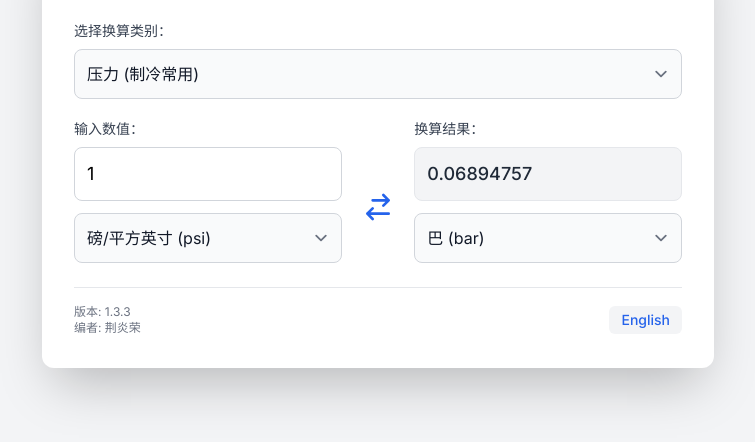
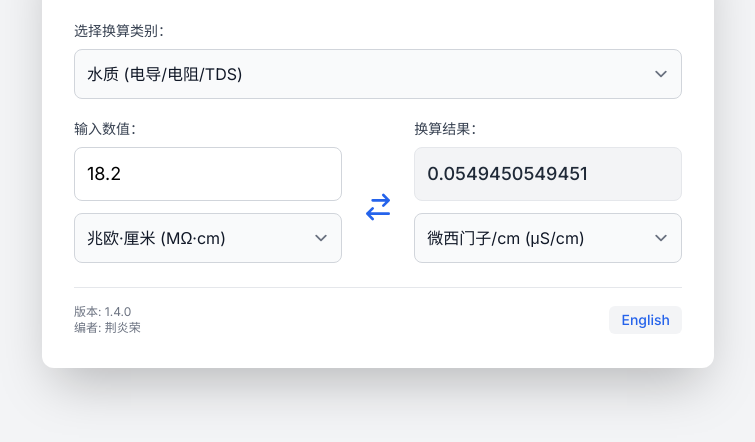
Before and after one commit to jingyanrong548-del/Engineering-Unit-Converter-V1.3.3, a plain HTML site: page index.html in a window 1280 px wide. Shown: the part 252-694 px from the top of the page, without its empty margins (262-1017 px from the left). Drawn offline with nearby package versions, Linux system fonts and the light colour scheme.

Commit message:
增加纯水

```diff
--- a/index.html
+++ b/index.html
@@ -94,7 +94,7 @@
         <div class="mt-6 pt-4 border-t border-gray-200 flex justify-between items-center text-sm text-gray-500">
             <div class="text-xs">
                 <div>
-                    <span id="versionLabel">版本</span>: <span id="versionNumber">1.3.3</span>
+                    <span id="versionLabel">版本</span>: <span id="versionNumber">1.4.0</span>
                 </div>
                 <div>
                     <span id="authorLabel">编者</span>: 荆炎荣
@@ -110,7 +110,7 @@
         document.addEventListener('DOMContentLoaded', function() {
 
             let currentLang = 'zh';
-            const version = '1.3.3'; // 版本升级
+            const version = '1.4.0';
 
             // --- 1. 翻译文本 ---
             const translations = {
@@ -123,7 +123,8 @@
                     constantValue: '常数值：',
                     langToggle: 'English',
                     version: '版本',
-                    author: '编者'
+                    author: '编者',
+                    unitNone: '无单位'
                 },
                 en: {
                     title: 'Engineering Unit Converter',
@@ -134,12 +135,27 @@
                     constantValue: 'Constant Value:',
                     langToggle: '中文',
                     version: 'Version',
-                    author: 'Editor'
+                    author: 'Editor',
+                    unitNone: 'Dimensionless'
                 }
             };
 
             // --- 2. 单位定义 (支持中英文) ---
             const units = {
+                // === 新增/修改：RO水/水质 ===
+                water_quality: {
+                    name: { zh: '水质 (电导/电阻/TDS)', en: 'Water Quality (Cond/Res/TDS)' },
+                    // 特殊逻辑：不使用 standard factor，而是自定义函数处理倒数关系
+                    list: {
+                        'us_cm': { name: { zh: '微西门子/cm (μS/cm)', en: 'Microsiemens/cm (μS/cm)' }, type: 'cond', factor: 1 },
+                        'ms_cm': { name: { zh: '毫西门子/cm (mS/cm)', en: 'Millisiemens/cm (mS/cm)' }, type: 'cond', factor: 1000 },
+                        's_m': { name: { zh: '西门子/米 (S/m)', en: 'Siemens/meter (S/m)' }, type: 'cond', factor: 10000 },
+                        'tds_ppm': { name: { zh: 'TDS (ppm, 估算值)', en: 'TDS (ppm, approx)' }, type: 'cond', factor: 0.5 }, // 假设 0.5 转换系数 (1 μS/cm = 0.5 ppm)
+                        'meg_ohm': { name: { zh: '兆欧·厘米 (MΩ·cm)', en: 'Megaohm-cm (MΩ·cm)' }, type: 'res', factor: 1 }, // 基准电阻率单位
+                        'k_ohm': { name: { zh: '千欧·厘米 (kΩ·cm)', en: 'Kiloohm-cm (kΩ·cm)' }, type: 'res', factor: 0.001 },
+                        'ohm_cm': { name: { zh: '欧姆·厘米 (Ω·cm)', en: 'Ohm-cm (Ω·cm)' }, type: 'res', factor: 0.000001 }
+                    }
+                },
                 temperature: {
                     name: { zh: '温度', en: 'Temperature' },
                     baseUnit: 'celsius',
@@ -298,9 +314,9 @@
                         meter: { name: { zh: '米 (m)', en: 'Meter (m)' }, factor: 1 },
                         centimeter: { name: { zh: '厘米 (cm)', en: 'Centimeter (cm)' }, factor: 0.01 },
                         millimeter: { name: { zh: '毫米 (mm)', en: 'Millimeter (mm)' }, factor: 0.001 },
-                        si: { name: { zh: '丝 (sī, 0.01mm)', en: 'Si (0.01mm)' }, factor: 1e-5 }, // 新增
-                        micrometer: { name: { zh: '微米 (μm)', en: 'Micrometer (μm)' }, factor: 1e-6 }, // 新增
-                        nanometer: { name: { zh: '纳米 (nm)', en: 'Nanometer (nm)' }, factor: 1e-9 }, // 新增
+                        si: { name: { zh: '丝 (sī, 0.01mm)', en: 'Si (0.01mm)' }, factor: 1e-5 },
+                        micrometer: { name: { zh: '微米 (μm)', en: 'Micrometer (μm)' }, factor: 1e-6 },
+                        nanometer: { name: { zh: '纳米 (nm)', en: 'Nanometer (nm)' }, factor: 1e-9 },
                         mile: { name: { zh: '英里 (mi)', en: 'Mile (mi)' }, factor: 1609.344 },
                         nautical_mile: { name: { zh: '海里 (nmi)', en: 'Nautical Mile (nmi)' }, factor: 1852 },
                         yard: { name: { zh: '码 (yd)', en: 'Yard (yd)' }, factor: 0.9144 },
@@ -347,17 +363,18 @@
                 },
                 constants: {
                     name: { zh: '常用常数', en: 'Common Constants' },
-                    isConstant: true, // 特殊标记
+                    isConstant: true,
+                    // 增加 unit 字段
                     list: {
-                        pi: { name: { zh: '圆周率 (π)', en: 'Pi (π)' }, value: Math.PI },
-                        e: { name: { zh: '自然常数 (e)', en: 'Euler\'s Number (e)' }, value: Math.E },
-                        g_const: { name: { zh: '标准重力 (g)', en: 'Standard Gravity (g)' }, value: 9.80665 },
-                        c_light: { name: { zh: '光速 (c)', en: 'Speed of Light (c)' }, value: 299792458 },
-                        h_planck: { name: { zh: '普朗克常数 (h)', en: 'Planck Constant (h)' }, value: 6.62607015e-34 },
-                        k_boltzmann: { name: { zh: '玻尔兹曼常数 (k)', en: 'Boltzmann Constant (k)' }, value: 1.380649e-23 },
-                        n_avogadro: { name: { zh: '阿伏伽德罗常数 (N_A)', en: 'Avogadro Constant (N_A)' }, value: 6.02214076e23 },
-                        g_grav: { name: { zh: '万有引力常数 (G)', en: 'Gravitational Constant (G)' }, value: 6.67430e-11 },
-                        r_gas: { name: { zh: '摩尔气体常数 (R)', en: 'Molar Gas Constant (R)' }, value: 8.314462618 }
+                        pi: { name: { zh: '圆周率 (π)', en: 'Pi (π)' }, value: Math.PI, unit: { zh: null, en: null } },
+                        e: { name: { zh: '自然常数 (e)', en: 'Euler\'s Number (e)' }, value: Math.E, unit: { zh: null, en: null } },
+                        g_const: { name: { zh: '标准重力 (g)', en: 'Standard Gravity (g)' }, value: 9.80665, unit: { zh: 'm/s²', en: 'm/s²' } },
+                        c_light: { name: { zh: '光速 (c)', en: 'Speed of Light (c)' }, value: 299792458, unit: { zh: 'm/s', en: 'm/s' } },
+                        h_planck: { name: { zh: '普朗克常数 (h)', en: 'Planck Constant (h)' }, value: 6.62607015e-34, unit: { zh: 'J·s', en: 'J·s' } },
+                        k_boltzmann: { name: { zh: '玻尔兹曼常数 (k)', en: 'Boltzmann Constant (k)' }, value: 1.380649e-23, unit: { zh: 'J/K', en: 'J/K' } },
+                        n_avogadro: { name: { zh: '阿伏伽德罗常数 (N_A)', en: 'Avogadro Constant (N_A)' }, value: 6.02214076e23, unit: { zh: 'mol⁻¹', en: 'mol⁻¹' } },
+                        g_grav: { name: { zh: '万有引力常数 (G)', en: 'Gravitational Constant (G)' }, value: 6.67430e-11, unit: { zh: 'm³/(kg·s²)', en: 'm³/(kg·s²)' } },
+                        r_gas: { name: { zh: '摩尔气体常数 (R)', en: 'Molar Gas Constant (R)' }, value: 8.314462618, unit: { zh: 'J/(mol·K)', en: 'J/(mol·K)' } }
                     }
                 },
             };
@@ -386,9 +403,9 @@
              */
             function populateCategories() {
                 categorySelect.innerHTML = '';
-                // 按制冷行业常用 -> 其他的顺序排序
+                // 排序顺序，把水质和制冷放在前面
                 const categoryOrder = [
-                    'pressure', 'power', 'energy', 'volumetric_flow', 'mass_flow',
+                    'water_quality', 'pressure', 'power', 'energy', 'volumetric_flow', 'mass_flow',
                     'density', 'specific_heat', 'thermal_conductivity', 'dynamic_viscosity', 'kinematic_viscosity',
                     'speed', 'acceleration',
                     'temperature', 'length', 'mass', 'area', 'volume',
@@ -399,17 +416,7 @@
                     if (units[key]) {
                         const option = document.createElement('option');
                         option.value = key;
-                        option.textContent = units[key].name[currentLang]; // 使用当前语言
-                        categorySelect.appendChild(option);
-                    }
-                });
-
-                // 添加其他未在排序列表中的类别
-                Object.keys(units).forEach(key => {
-                    if (!categoryOrder.includes(key)) {
-                        const option = document.createElement('option');
-                        option.value = key;
-                        option.textContent = units[key].name[currentLang]; // 使用当前语言
+                        option.textContent = units[key].name[currentLang];
                         categorySelect.appendChild(option);
                     }
                 });
@@ -420,7 +427,7 @@
              */
             function updateUnitDropdowns() {
                 const categoryKey = categorySelect.value;
-                if (!categoryKey || !units[categoryKey]) return; // 增加保护
+                if (!categoryKey || !units[categoryKey]) return;
 
                 const category = units[categoryKey];
                 const unitList = category.list;
@@ -453,7 +460,6 @@
                     // --- 单位换算模式 ---
                     inputValue.style.display = 'block';
                     toUnitSelect.style.display = 'block';
-                    // swapButton 是 flex 布局
                     swapButton.style.display = 'flex';
 
                     inputLabel.textContent = translations[currentLang].input;
@@ -461,7 +467,7 @@
 
                     // 填充新选项
                     Object.keys(unitList).forEach(key => {
-                        const name = unitList[key].name[currentLang]; // 使用当前语言
+                        const name = unitList[key].name[currentLang];
 
                         const fromOption = document.createElement('option');
                         fromOption.value = key;
@@ -474,21 +480,18 @@
                         toUnitSelect.appendChild(toOption);
                     });
 
-                    // 设置默认选项
+                    // 智能默认选项设置
                     const options = Array.from(fromUnitSelect.options).map(o => o.value);
-
-                    if (categoryKey === 'pressure' && options.includes('psi') && options.includes('bar')) {
+                    if (categoryKey === 'water_quality' && options.includes('us_cm') && options.includes('meg_ohm')) {
+                        // RO水默认：电导率 -> 电阻率
+                        fromUnitSelect.value = 'us_cm';
+                        toUnitSelect.value = 'meg_ohm';
+                    } else if (categoryKey === 'pressure' && options.includes('psi') && options.includes('bar')) {
                         fromUnitSelect.value = 'psi';
                         toUnitSelect.value = 'bar';
                     } else if (categoryKey === 'power' && options.includes('ton_refrigeration') && options.includes('kilowatt')) {
                         fromUnitSelect.value = 'ton_refrigeration';
                         toUnitSelect.value = 'kilowatt';
-                    } else if (categoryKey === 'energy' && options.includes('kcal') && options.includes('kwh')) {
-                        fromUnitSelect.value = 'kcal';
-                        toUnitSelect.value = 'kwh';
-                    } else if (categoryKey === 'volumetric_flow' && options.includes('cfm') && options.includes('m3_hr')) {
-                        fromUnitSelect.value = 'cfm';
-                        toUnitSelect.value = 'm3_hr';
                     } else if (options.length > 1) {
                         fromUnitSelect.selectedIndex = 0;
                         toUnitSelect.selectedIndex = 1;
@@ -497,13 +500,12 @@
                         toUnitSelect.selectedIndex = 0;
                     }
 
-                    // 更新后立即执行一次换算
                     convert();
                 }
             }
 
             /**
-             * (新增) 显示常数值
+             * 显示常数值 (带单位)
              */
             function showConstantValue() {
                 const categoryKey = categorySelect.value;
@@ -514,8 +516,14 @@
                     return;
                 }
 
-                const value = units[categoryKey].list[constantKey].value;
-                resultValue.textContent = formatNumber(value);
+                const item = units[categoryKey].list[constantKey];
+                const value = item.value;
+                const unitStr = item.unit[currentLang] || (item.unit.zh ? item.unit.zh : translations[currentLang].unitNone);
+
+                // 如果 unit 为 null (例如 Pi)，显示 '无单位' 或空
+                const displayUnit = item.unit[currentLang] ? ` ${item.unit[currentLang]}` : ` (${translations[currentLang].unitNone})`;
+
+                resultValue.textContent = formatNumber(value) + displayUnit;
             }
 
             /**
@@ -527,9 +535,8 @@
                 const fromUnitKey = fromUnitSelect.value;
                 const toUnitKey = toUnitSelect.value;
 
-                // 如果是常数类别，则不执行
                 if (units[categoryKey] && units[categoryKey].isConstant) {
-                    showConstantValue(); // 确保常数值正确显示
+                    showConstantValue();
                     return;
                 }
 
@@ -540,87 +547,114 @@
 
                 let result;
 
-                // 特殊处理：温度
+                // === 1. 温度换算 ===
                 if (categoryKey === 'temperature') {
                     result = convertTemperature(value, fromUnitKey, toUnitKey);
                 }
-                // 标准换算：通过基础单位
+                // === 2. 水质换算 (电导/电阻) ===
+                else if (categoryKey === 'water_quality') {
+                    result = convertWaterQuality(value, fromUnitKey, toUnitKey);
+                }
+                // === 3. 标准线性换算 ===
                 else {
                     const category = units[categoryKey];
                     const fromFactor = category.list[fromUnitKey].factor;
                     const toFactor = category.list[toUnitKey].factor;
 
-                    // 1. 转换到基础单位
                     const valueInBase = value * fromFactor;
-                    // 2. 从基础单位转换到目标单位
                     result = valueInBase / toFactor;
                 }
 
-                // 格式化输出，保留合理的小数位数
                 resultValue.textContent = formatNumber(result);
             }
 
             /**
-             * 温度换算（特殊逻辑）
+             * 水质换算逻辑
+             * 基础逻辑：统一转为 μS/cm (cond) 进行中间计算
+             * 电阻率 (Res) = 1,000,000 / 电导率 (Cond, μS/cm)
+             */
+            function convertWaterQuality(value, fromKey, toKey) {
+                if (value === 0 && units.water_quality.list[fromKey].type === 'res') {
+                    return 0; // 避免除以零，虽然物理上0电阻率意味着无限电导率
+                }
+
+                const list = units.water_quality.list;
+                const fromData = list[fromKey];
+                const toData = list[toKey];
+
+                let valInMicroSiemens = 0;
+
+                // Step 1: 转为 μS/cm
+                if (fromData.type === 'cond') {
+                    // 线性转换: Value * Factor
+                    // 比如: mS/cm (factor 1000) -> 2 * 1000 = 2000 μS/cm
+                    valInMicroSiemens = value * fromData.factor;
+                } else {
+                    // 倒数转换: Value 是电阻率
+                    // MΩ·cm (factor 1). 18.2 MΩ·cm -> 1,000,000 / (18.2 * 1) = 54945... wait.
+                    // 公式: μS/cm = 1,000,000 / (MΩ·cm)
+                    // 如果单位是 kΩ·cm (factor 0.001 MΩ).
+                    // 简单化：先转成 MΩ·cm
+                    const valInMegaOhm = value * fromData.factor;
+                    if (valInMegaOhm === 0) return 0;
+                    valInMicroSiemens = 1 / valInMegaOhm;
+                }
+
+                // Step 2: 从 μS/cm 转为 目标单位
+                if (toData.type === 'cond') {
+                    // 线性转换回去
+                    return valInMicroSiemens / toData.factor;
+                } else {
+                    // 转为电阻率
+                    if (valInMicroSiemens === 0) return 0; // 防止无穷大
+                    const resInMegaOhm = 1 / valInMicroSiemens;
+                    return resInMegaOhm / toData.factor;
+                }
+            }
+
+            /**
+             * 温度换算
              */
             function convertTemperature(value, from, to) {
                 if (from === to) return value;
-
                 let celsiusValue;
-
-                // 1. 全部转换到摄氏度 (Celsius)
+                // 转 Celsius
                 switch (from) {
-                    case 'celsius':
-                        celsiusValue = value;
-                        break;
-                    case 'fahrenheit':
-                        celsiusValue = (value - 32) * 5 / 9;
-                        break;
-                    case 'kelvin':
-                        celsiusValue = value - 273.15;
-                        break;
+                    case 'celsius': celsiusValue = value; break;
+                    case 'fahrenheit': celsiusValue = (value - 32) * 5 / 9; break;
+                    case 'kelvin': celsiusValue = value - 273.15; break;
                 }
-
-                // 2. 从摄氏度转换到目标单位
+                // 转 目标
                 switch (to) {
-                    case 'celsius':
-                        return celsiusValue;
-                    case 'fahrenheit':
-                        return (celsiusValue * 9 / 5) + 32;
-                    case 'kelvin':
-                        return celsiusValue + 273.15;
+                    case 'celsius': return celsiusValue;
+                    case 'fahrenheit': return (celsiusValue * 9 / 5) + 32;
+                    case 'kelvin': return celsiusValue + 273.15;
                 }
             }
 
-Storage
             /**
-             * 格式化数字显示，避免过多小数
+             * 格式化数字显示
              */
             function formatNumber(num) {
                 if (num === 0) return 0;
+                if (!isFinite(num)) return "∞";
 
-                // 使用科学计数法处理极大或极小的数
                 if (Math.abs(num) > 1e10 || (Math.abs(num) < 1e-6 && Math.abs(num) > 0)) {
                     return num.toExponential(6);
                 }
 
-                // 对于普通数字，保留最多15位有效数字 (常数需要更高精度)
-                let formatted = num.toPrecision(15);
-
-                // 去除末尾不必要的0和小数点
+                let formatted = num.toPrecision(12);
                 if (formatted.includes('.')) {
                     formatted = formatted.replace(/0+$/, '').replace(/\.$/, '');
                 }
-
                 return formatted;
             }
 
             /**
-             * 交换 "从" 和 "至" 的单位
+             * 交换单位
              */
             function swapUnits() {
                 const categoryKey = categorySelect.value;
-                // 常数类别下不执行交换
                 if (units[categoryKey] && units[categoryKey].isConstant) return;
 
                 const fromValue = fromUnitSelect.value;
@@ -629,7 +663,6 @@ Storage
                 fromUnitSelect.value = toValue;
                 toUnitSelect.value = fromValue;
 
-                // 交换后立即重新计算
                 convert();
             }
 
@@ -640,31 +673,25 @@ Storage
                 currentLang = lang;
                 document.documentElement.lang = lang;
 
-                // 1. 更新静态文本
                 const t = translations[lang];
                 mainTitle.textContent = t.title;
                 categoryLabel.textContent = t.category;
-                // inputLabel 和 resultLabel 将在 updateUnitDropdowns 中设置
                 versionLabel.textContent = t.version;
                 authorLabel.textContent = t.author;
                 versionNumber.textContent = version;
                 langToggleButton.textContent = t.langToggle;
 
-                // 2. 保存当前下拉框选项
                 const oldCategory = categorySelect.value;
                 const oldFrom = fromUnitSelect.value;
                 const oldTo = toUnitSelect.value;
 
-                // 3. 重新填充下拉框
                 populateCategories();
-                // 恢复选择（如果类别仍然存在）
                 if (Array.from(categorySelect.options).some(o => o.value === oldCategory)) {
                     categorySelect.value = oldCategory;
                 }
 
-                updateUnitDropdowns(); // <-- 此函数会根据类别设置正确的标签和模式
+                updateUnitDropdowns();
 
-                // 恢复选择（如果单位仍然存在）
                 if (Array.from(fromUnitSelect.options).some(o => o.value === oldFrom)) {
                     fromUnitSelect.value = oldFrom;
                 }
@@ -672,7 +699,6 @@ Storage
                     toUnitSelect.value = oldTo;
                 }
 
-                // 4. 确保换算同步 (在恢复选项后)
                 const category = units[categorySelect.value];
                 if (category && category.isConstant) {
                     showConstantValue();
@@ -682,21 +708,16 @@ Storage
             }
 
             // --- 5. 绑定事件监听器 ---
-
-            // 切换语言
             langToggleButton.addEventListener('click', () => {
                 const newLang = currentLang === 'zh' ? 'en' : 'zh';
                 updateLanguage(newLang);
             });
 
-            // 交换单位
             swapButton.addEventListener('click', swapUnits);
 
-            // 换算逻辑
             categorySelect.addEventListener('change', updateUnitDropdowns);
             inputValue.addEventListener('input', convert);
 
-            // fromUnitSelect 现在需要根据模式调用不同函数
             fromUnitSelect.addEventListener('change', () => {
                 const categoryKey = categorySelect.value;
                 if (units[categoryKey] && units[categoryKey].isConstant) {
@@ -709,15 +730,22 @@ Storage
             toUnitSelect.addEventListener('change', convert);
 
             // --- 6. 初始化 ---
-            updateLanguage(currentLang); // 初始加载
-            inputValue.value = 1; // 默认输入1，方便查看
+            updateLanguage(currentLang);
+            inputValue.value = 1;
 
-            // 初始加载时，根据类别决定调用 convert 还是 showConstantValue
-            const initialCategory = units[categorySelect.value];
-            if (initialCategory && initialCategory.isConstant) {
-                showConstantValue();
+            // 如果默认是水质，显示一个典型的电阻率
+            if (categorySelect.value === 'water_quality') {
+                inputValue.value = 18.2;
+                fromUnitSelect.value = 'meg_ohm';
+                toUnitSelect.value = 'us_cm';
+                convert();
             } else {
-                convert();
+                 const initialCategory = units[categorySelect.value];
+                if (initialCategory && initialCategory.isConstant) {
+                    showConstantValue();
+                } else {
+                    convert();
+                }
             }
         });
     </script>
```
